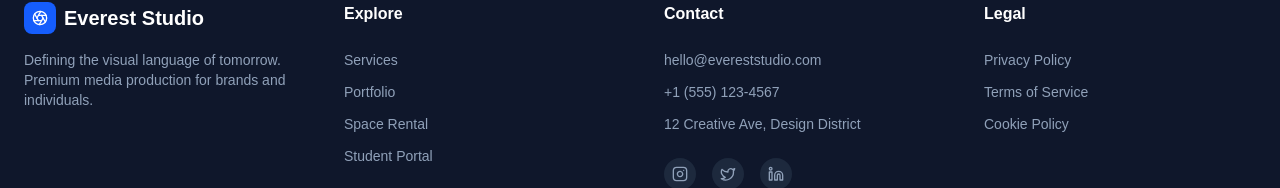
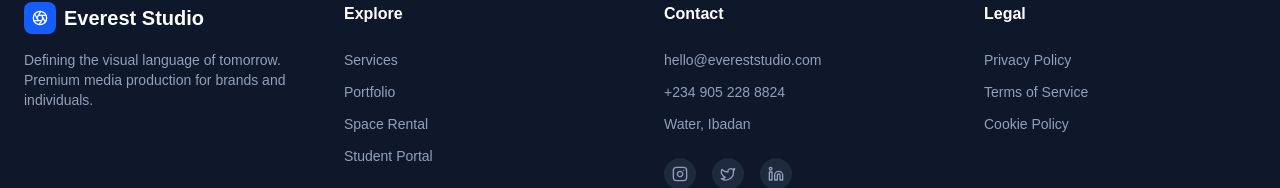
Before and after one commit to Philip-Ajayi/Everest, a Next.js app: page / in a window 1280 px wide. Shown: the part 3915-4103 px from the top of the page. Built offline with nearby package versions, Linux system fonts and the light colour scheme.

Commit message:
Update page.tsx

```diff
--- a/src/app/page.tsx
+++ b/src/app/page.tsx
@@ -449,8 +449,8 @@ const EverestStudio = () => {
              <h4 className="text-white font-bold mb-6">Contact</h4>
              <ul className="space-y-3 text-sm">
                <li>hello@evereststudio.com</li>
-               <li>+1 (555) 123-4567</li>
-               <li>12 Creative Ave, Design District</li>
+               <li>+234 905 228 8824</li>
+               <li>Water, Ibadan</li>
              </ul>
              <div className="flex gap-4 mt-6">
                <a href="#" className="w-8 h-8 rounded-full bg-slate-800 flex items-center justify-center hover:bg-blue-600 hover:text-white transition-all"><Instagram size={16} /></a>
```
